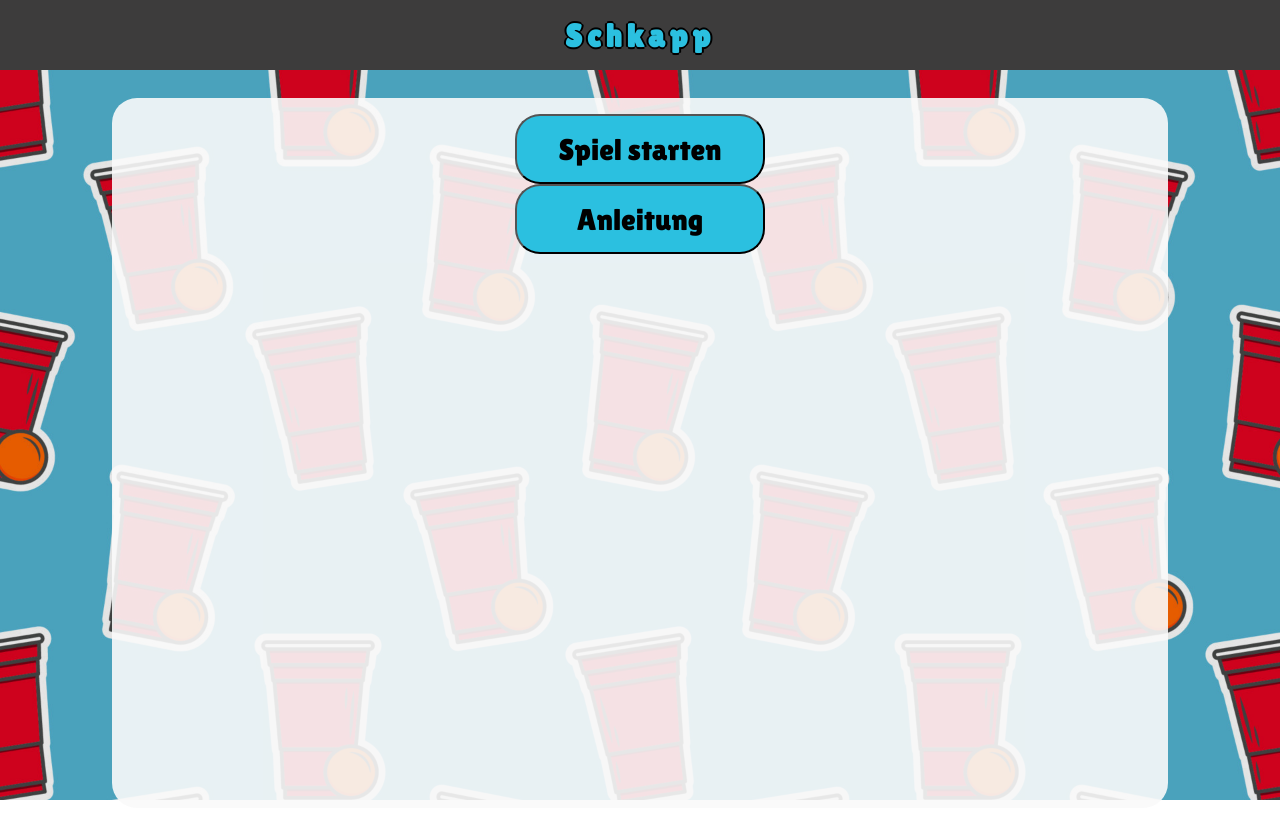
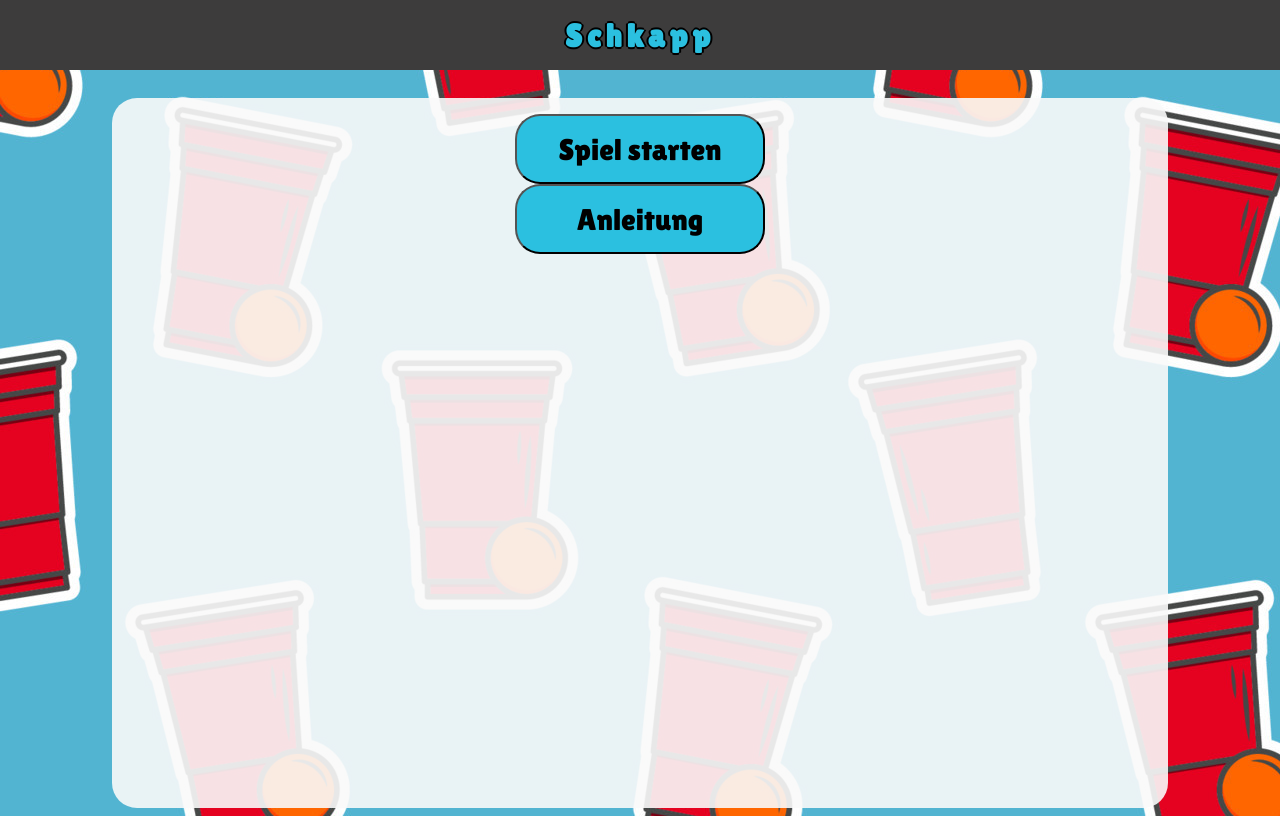
Before and after one commit to matzesoft/schkapp, a SvelteKit app: page / in a window 1280 px wide. Built offline with nearby package versions, Linux system fonts and the light colour scheme.

Commit message:
Move background in root

```diff
--- a/src/routes/+layout.svelte
+++ b/src/routes/+layout.svelte
@@ -9,7 +9,6 @@
         <h1>Schkapp</h1>
     </header>
 
-    <div class="background"></div>
     <main>
         <slot/>
     </main>
@@ -20,23 +19,6 @@
         display: flex;
         flex-direction: column;
         min-height: 100vh;
-    }
-
-    .background {
-        display: flex;
-        flex-direction: column;
-        min-height: 100vh;
-        position: fixed;
-        top: 0;
-        left: 0;
-        width: 100vw;
-        z-index: -1;
-        background-image: url("/src/lib/img/party-hintergrund.jpg");
-        background-size: cover;
-        background-position: center;
-        background-repeat: no-repeat;
-        background-attachment: fixed;
-        filter: brightness(0.9);
     }
 
     header {
--- a/src/routes/styles.css
+++ b/src/routes/styles.css
@@ -4,6 +4,7 @@
     font-family: "Lilita One", sans-serif;
     font-weight: 400;
     font-style: normal;
+    background-image: url("/src/lib/img/party-hintergrund.jpg");
 }
 
 button {
```
